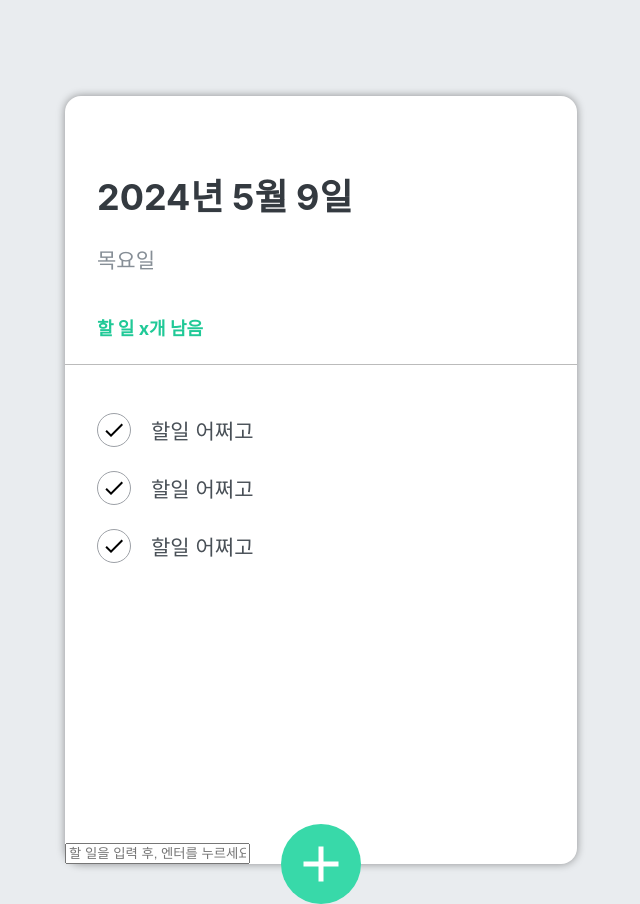
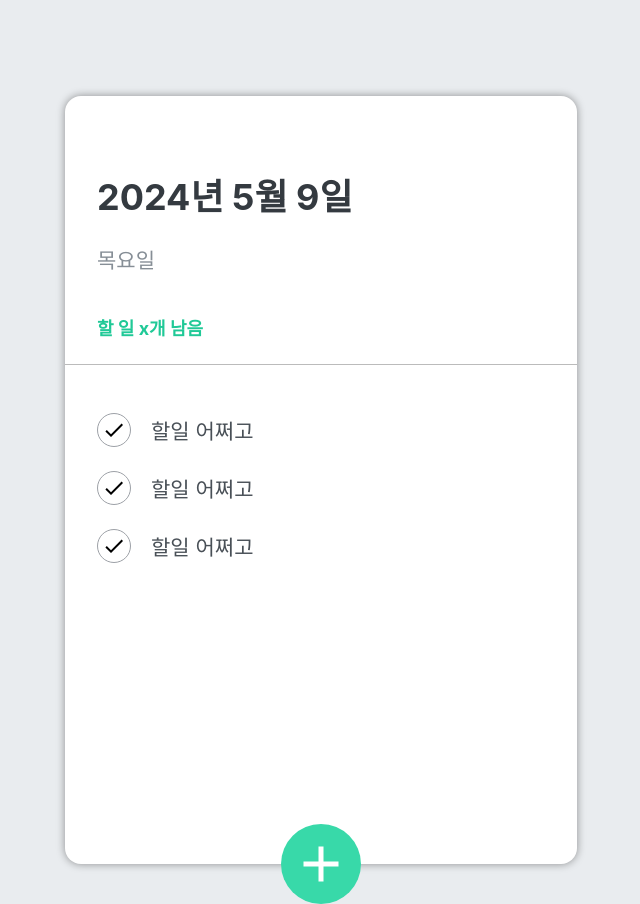
Before and after one commit to goodperiodt/react-todo-app, a React (Create React App) app: page / in a window 1280 px wide. Shown: the whole page, without its empty margins (319-959 px from the left). Built offline with nearby package versions, Linux system fonts and the light colour scheme.

Commit message:
classnames 라이브러리 사용

```diff
--- a/src/components/TodoInput.js
+++ b/src/components/TodoInput.js
@@ -1,21 +1,48 @@
-import React from 'react';
+import React, { useState } from 'react';
 import '../scss/TodoInput.scss';
 import { MdAdd } from 'react-icons/md';
+import cn from 'classnames';
 
 const TodoInput = () => {
+  const [open, setOpen] = useState(false);
+
+  // 더하기 버튼 클릭시 이벤트
+  const onToggle = () => {
+    // setOpen(true);
+    setOpen(!open);
+  };
+
   return (
     <>
+      {open && (
         <div className='form-wrapper'>
-        <form className='insert-from'>
+          <form className='insert-form'>
             <input
               type='text'
               placeholder='할 일을 입력 후, 엔터를 누르세요!'
             />
-          <button className='insert-btn'>
+          </form>
+        </div>
+      )}
+
+      {/* cn() : 첫번째 파라미터는 항상 유지할 default 클래스
+                 두번째 파라미터는 논리 상태값
+                 => 논리 상태값이 true일 경우 해당 클래스 추가
+                 false일 경우 제거.
+                 {클래스이름: 논리값},
+                 클래스 이름 지정 안할 시 변수명이 클래스 이름으로 사용됨.*/}
+      <button
+        // {클래스명: 논리값} 논리값을 담고 있는 open 변수의 상태(true or false)
+        // 에 따라 클래스명 open 이 붙을지 말지가 결정된다.
+
+        // className={cn('insert-btn', { open: open })}
+        className={cn('insert-btn', { open })}
+        // 빽틱으로 처리하는 방법도 작성해볼 것!!
+
+        onClick={onToggle}
+      >
         <MdAdd />
       </button>
-        </form>
-      </div>
     </>
   );
 };
```
Lines whose indentation alone changed are shown as unchanged.
